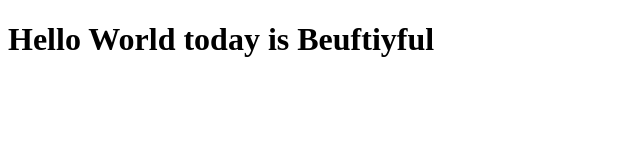
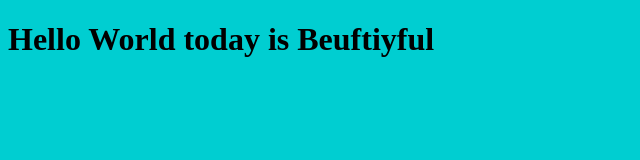
Before and after one commit to kamal551994/Project5, a plain HTML site: page index.html in a window 1280 px wide. Shown: the whole page, without its empty margins (0-640 px from the left). Drawn offline with Linux system fonts and the light colour scheme.

Commit message:
color_change

```diff
--- a/style.css
+++ b/style.css
@@ -1,3 +1,4 @@
 body{
     background-color: calc();
+    background-color: darkturquoise;
 }
```
